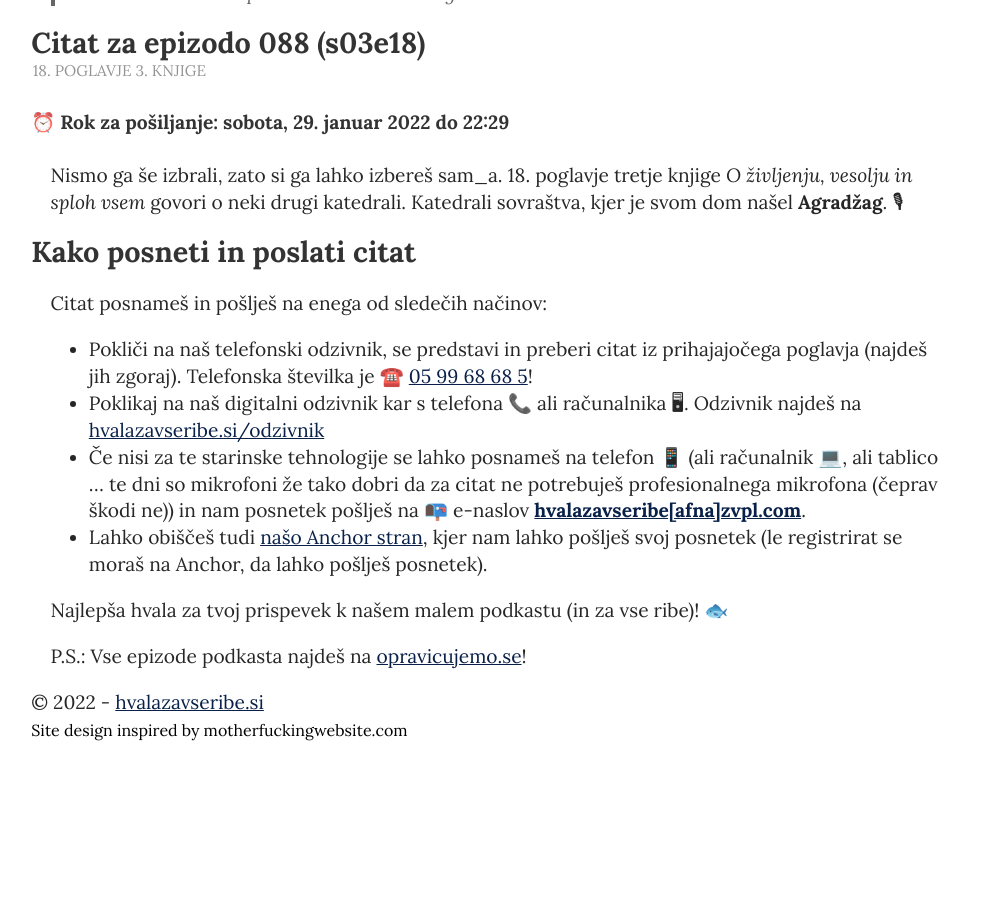
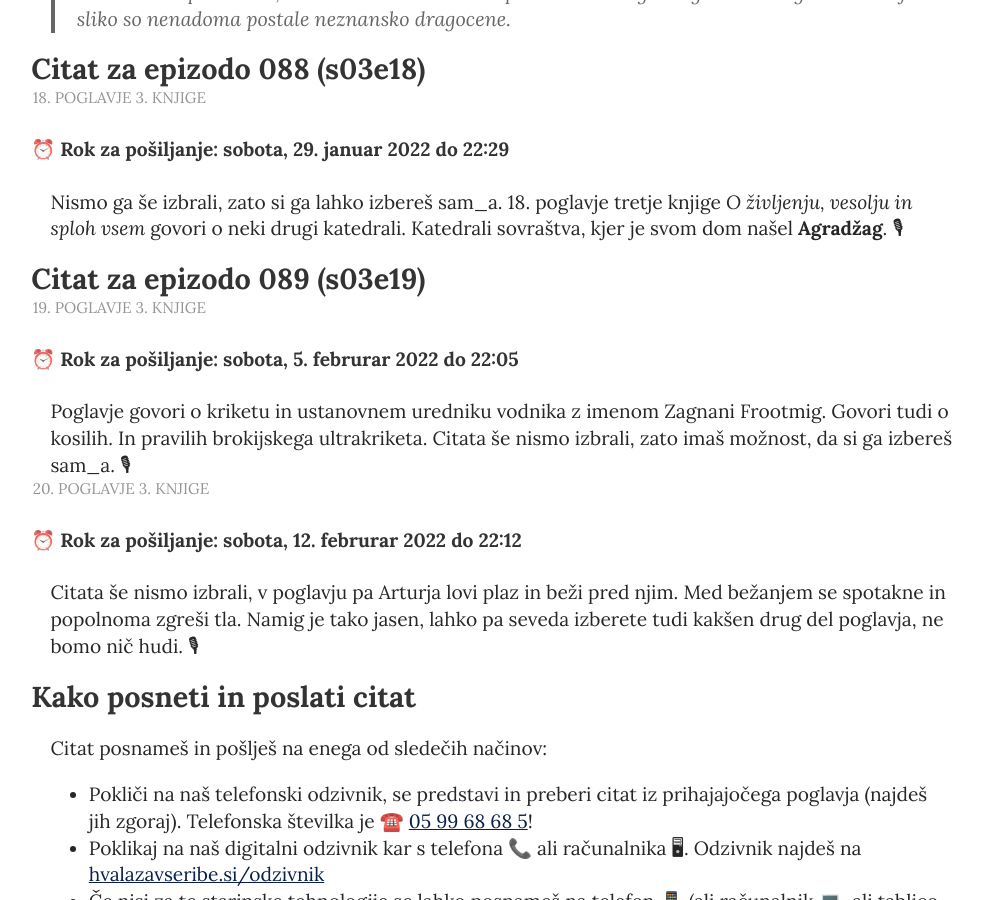
Before and after one commit to hvalazavseribe/hvalazavseribe.github.io, a Jekyll site: the page built from citat.md, in a window 1280 px wide and 900 px high, scrolled down 1271 px. Shown: the whole window, without its empty margins (148-1131 px from the left). Built offline with Jekyll 4.4.1, drawn with Linux system fonts in a browser that asks for light colours; before the commit the page ends 2015 px from its top, so only the background shows below that; some of the changed text lies outside the part shown.

Commit message:
Novi citati

```diff
--- a/citat.md
+++ b/citat.md
@@ -52,6 +52,21 @@ Tokrat smo izbrali citat o kampanji za resnični čas in čalezmski katedrali. K
 
 Nismo ga še izbrali, zato si ga lahko izbereš sam_a. 18. poglavje tretje knjige _O življenju, vesolju in sploh vsem_ govori o neki drugi katedrali. Katedrali sovraštva, kjer je svom dom našel **Agradžag**. 🎙
 
+## Citat za epizodo 089 (s03e19)
+
+### 19. poglavje 3. knjige
+
+#### Rok za pošiljanje: sobota, 5. februrar 2022 do 22:05
+
+Poglavje govori o kriketu in ustanovnem uredniku vodnika z imenom Zagnani Frootmig. Govori tudi o kosilih. In pravilih brokijskega ultrakriketa. Citata še nismo izbrali, zato imaš možnost, da si ga izbereš sam_a. 🎙
+
+### 20. poglavje 3. knjige
+
+#### Rok za pošiljanje: sobota, 12. februrar 2022 do 22:12
+
+ Citata še nismo izbrali, v poglavju pa Arturja lovi plaz in beži pred njim. Med bežanjem se spotakne in popolnoma zgreši tla. Namig je tako jasen, lahko pa seveda izberete tudi kakšen drug del poglavja, ne bomo nič hudi.  🎙
+
+
 ## Kako posneti in poslati citat
 
 Citat posnameš in pošlješ na enega od sledečih načinov:
```
Also changed, not shown: other parts of citat.md (+2 -2 lines).
